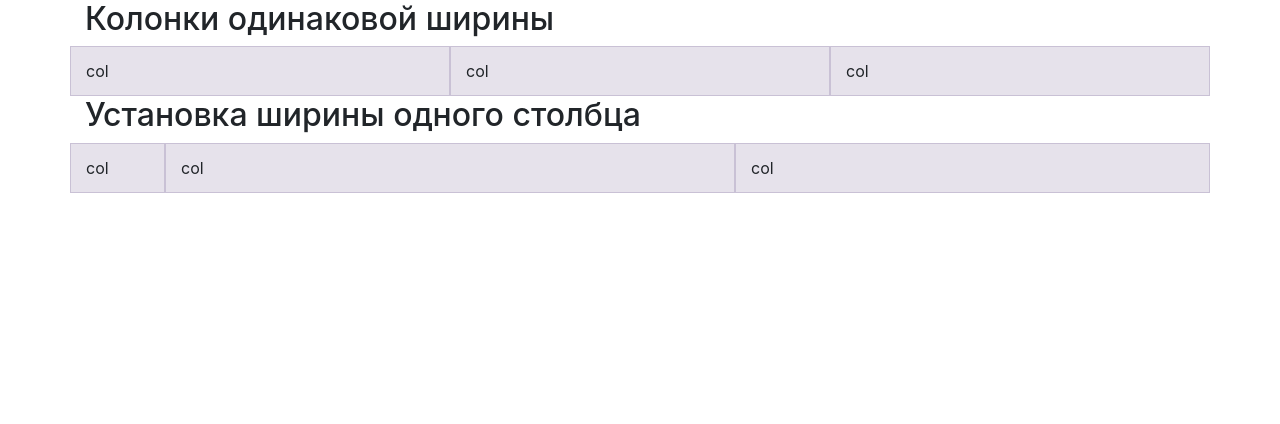
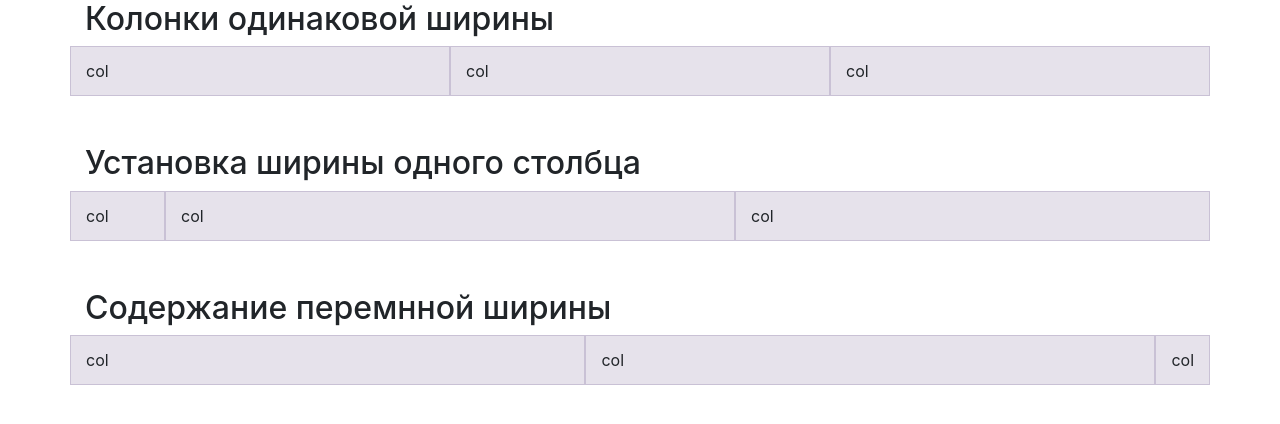
Before and after one commit to AntonVoronezh/Bootstrap-4, a plain HTML site: page index.html in a window 1280 px wide. Drawn offline with nearby package versions, Linux system fonts and the light colour scheme.

Commit message:
Variable width content

```diff
--- a/index.html
+++ b/index.html
@@ -33,12 +33,20 @@
         <div class="col">col</div>
       </div>
 
-      <h2>Установка ширины одного столбца</h2>
+      <h2 class="mt-5">Установка ширины одного столбца</h2>
 
       <div class="row">
         <div class="col-1">col</div>
         <div class="col-6">col</div>
         <div class="col">col</div>
+      </div>
+
+      <h2 class="mt-5">Содержание перемнной ширины</h2>
+
+      <div class="row">
+        <div class="col">col</div>
+        <div class="col-6">col</div>
+        <div class="col-auto">col</div>
       </div>
     </div>
   </div>
```
